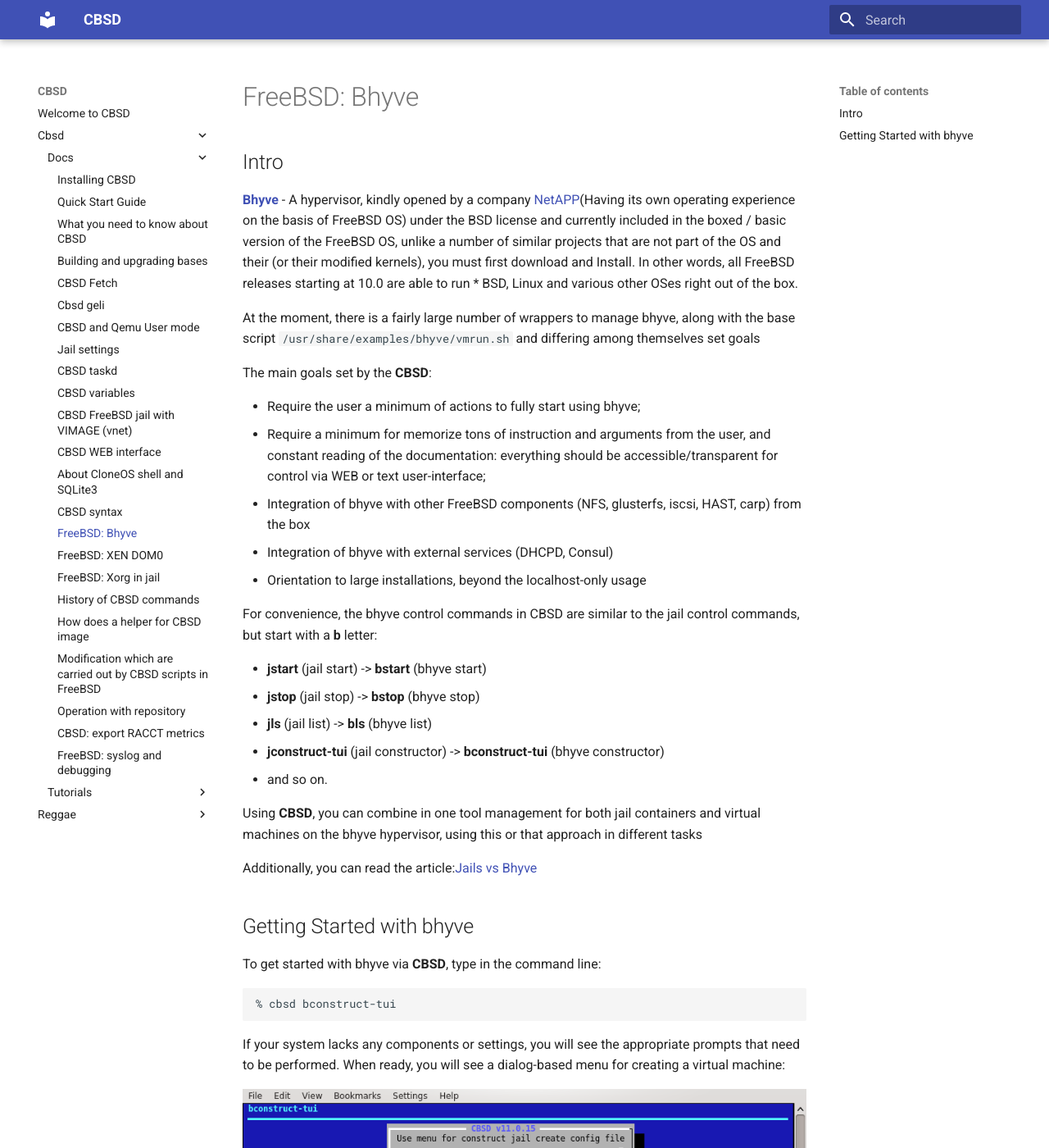
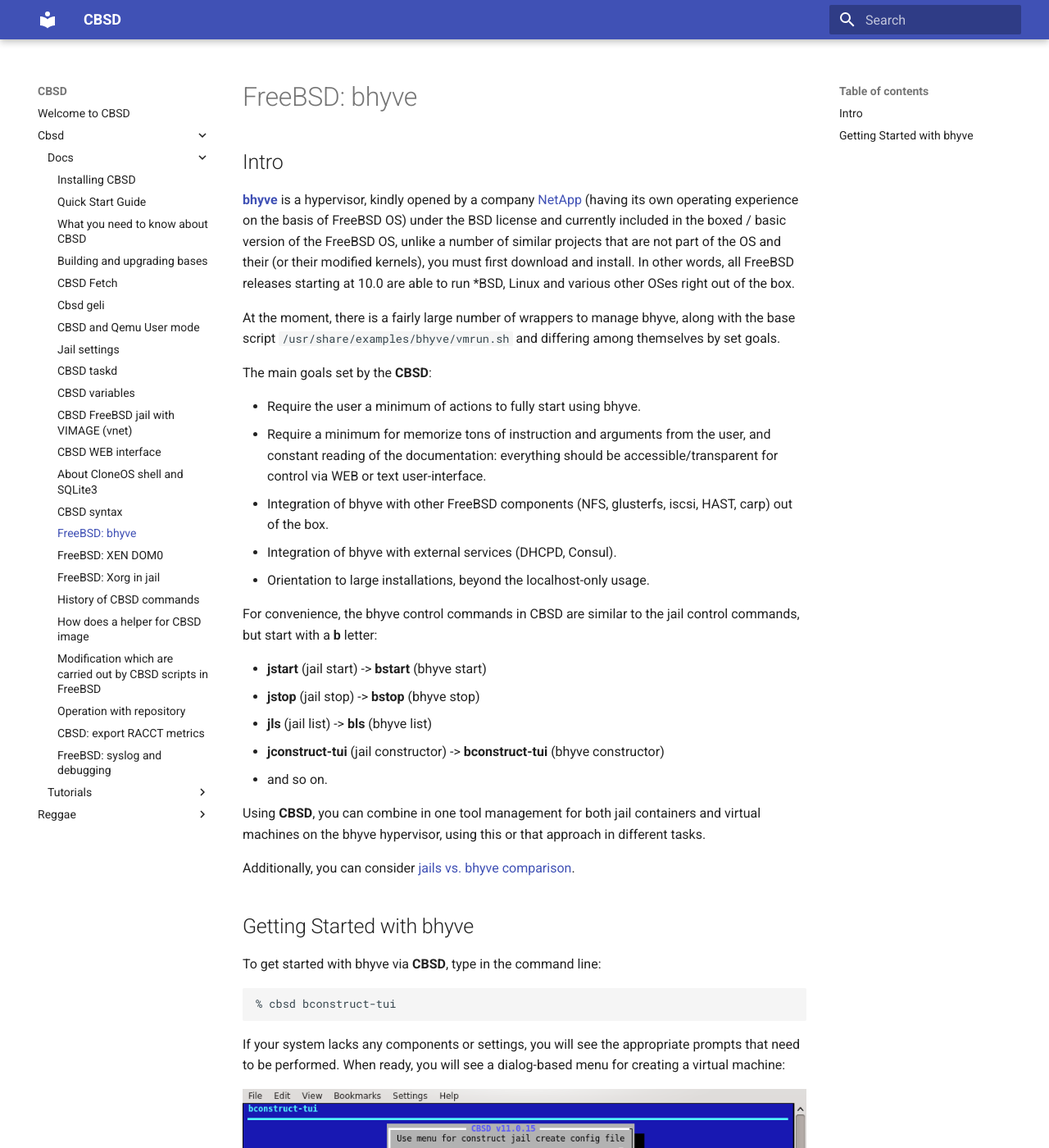
Before and after one commit to cbsd/cbsd.io, an MkDocs documentation site: the page built from docs/cbsd/docs/freebsd-bhyve.md, in a window 1280 px wide and 1400 px high. Shown: the whole window at 82% size. Built offline with MkDocs 1.6.1 and Material for MkDocs 9.7.7, drawn with Linux system fonts in a browser that asks for light colours; some of the changed text lies outside the part shown.

Commit message:
just few typographical improvements
Added admonition markdown extension to add block-styled side content to the  documentation, made few stylistic and typographical corrections to 'FreeBSD: bhyve' article.

````diff
--- a/docs/cbsd/docs/freebsd-bhyve.md
+++ b/docs/cbsd/docs/freebsd-bhyve.md
@@ -1,18 +1,18 @@
-# FreeBSD: Bhyve
+# FreeBSD: bhyve
 
 ## Intro
 
-[**Bhyve**](http://www.freebsd.org/cgi/man.cgi?query=bhyve&sektion=8) - A hypervisor, kindly opened by a company [NetAPP](http://www.netapp.com/us/)(Having its own operating experience on the basis of FreeBSD OS) under the BSD license and currently included in the boxed / basic version of the FreeBSD OS, unlike a number of similar projects that are not part of the OS and their (or their modified kernels), you must first download and Install. In other words, all FreeBSD releases starting at 10.0 are able to run * BSD, Linux and various other OSes right out of the box.
+[**bhyve**](http://man.freebsd.org/bhyve/8) is a hypervisor, kindly opened by a company [NetApp](http://www.netapp.com/us/) (having its own operating experience on the basis of FreeBSD OS) under the BSD license and currently included in the boxed / basic version of the FreeBSD OS, unlike a number of similar projects that are not part of the OS and their (or their modified kernels), you must first download and install. In other words, all FreeBSD releases starting at 10.0 are able to run \*BSD, Linux and various other OSes right out of the box.
 
-At the moment, there is a fairly large number of wrappers to manage bhyve, along with the base script `/usr/share/examples/bhyve/vmrun.sh` and differing among themselves set goals
+At the moment, there is a fairly large number of wrappers to manage bhyve, along with the base script `/usr/share/examples/bhyve/vmrun.sh` and differing among themselves by set goals.
 
 The main goals set by the **CBSD**:
 
-* Require the user a minimum of actions to fully start using bhyve;
-* Require a minimum for memorize tons of instruction and arguments from the user, and constant reading of the documentation: everything should be accessible/transparent for control via WEB or text user-interface;
-* Integration of bhyve with other FreeBSD components (NFS, glusterfs, iscsi, HAST, carp) from the box
-* Integration of bhyve with external services (DHCPD, Consul)
-* Orientation to large installations, beyond the localhost-only usage
+* Require the user a minimum of actions to fully start using bhyve.
+* Require a minimum for memorize tons of instruction and arguments from the user, and constant reading of the documentation: everything should be accessible/transparent for control via WEB or text user-interface.
+* Integration of bhyve with other FreeBSD components (NFS, glusterfs, iscsi, HAST, carp) out of the box.
+* Integration of bhyve with external services (DHCPD, Consul).
+* Orientation to large installations, beyond the localhost-only usage.
 
 For convenience, the bhyve control commands in CBSD are similar to the jail control commands, but start with a **b** letter:
 
@@ -22,9 +22,9 @@ For convenience, the bhyve control commands in CBSD are similar to the jail cont
 * **jconstruct-tui** (jail constructor) -> **bconstruct-tui** (bhyve constructor)
 * and so on.
 
-Using **CBSD**, you can combine in one tool management for both jail containers and virtual machines on the bhyve hypervisor, using this or that approach in different tasks
+Using **CBSD**, you can combine in one tool management for both jail containers and virtual machines on the bhyve hypervisor, using this or that approach in different tasks.
 
-Additionally, you can read the article:[Jails vs Bhyve ](../tutorials/Virtual-Machine-Configuring.md)
+Additionally, you can consider [jails vs. bhyve comparison](../tutorials/Virtual-Machine-Configuring.md).
 
 ## Getting Started with bhyve
 
@@ -52,21 +52,22 @@ and **vnc_options**:
 
 ![](img/bconstruct-tui3.png)
 
-Please note that when you enter the imgsize parameter, you specify the amount of the first (boot) virtual hard disk.
+Please note that when you enter the *imgsize* parameter, you specify the amount of the first (boot) virtual hard disk.
 
 To add additional drives or network cards, use the **cbsd bconfig** command after creating the VM.
 
-By default, virtual machines use the **tap** interface, which **CBSD** automatically switches to your **bridge** on your uplink interface (you can change the interface through the nic_parent menu in 'cbsd bconfig' - bhyvenic - nic1
+By default, virtual machines use the **tap** interface, which **CBSD** automatically switches to the **bridge** on your uplink interface (you can change the interface through the **nic_parent** menu in 'cbsd bconfig' &rarr; bhyvenic &rarr; nic1).
 
-You may prefer two other switching options available in **CBSD**
+You may prefer two other switching options available in **CBSD**:
 
-* Use virtual switch based on [vale(4)](http://man.freebsd.org/vale/4). To do this, use the dialog to create a switch through: **cbsd valecfg-tui**
-* You can exclude the bridge and use a point-to-point connection. To do this, through 'cbsd bconfig' - bhyvenic - nic1, you need to change the nic_parent parameter to **disable**. In this mode, you must assign an IP address as the gateway to your virtual machine on the tap interface
+* Use virtual switch based on [vale(4)](http://man.freebsd.org/vale/4). To do this, use the dialog to create a switch through: **cbsd valecfg-tui**.
+* You can exclude the bridge and use a point-to-point connection. To do this, through 'cbsd bconfig' &rarr; bhyvenic &rarr; nic1, you need to change the **nic_parent** parameter to **disable**. In this mode, you must assign an IP address as the gateway to your virtual machine on the tap interface.
 
-```
-**Attention!** Note the presence of a menu for selecting the bhyve IP address in the bconstruct-tui menu. Keep in mind that without auxiliary scripts inside the distribution
-or virtual machine, you can not manage the settings in the virtual machine itself from the outside. This menu item saves the IP address in the CBSD database so that you can
-configure third-party methods (for example via DHCP) to automatically configure the OS without having to put your own scripts inside. As an example, Look at the article:
-CBSD/bhyve and DHCPD
-```
-read for [CBSD/bhyve](https://www.bsdstore.ru/en/articles/cbsd_vm_hook_dhcpd.html)
+!!! warning
+    Note the presence of a menu for selecting the bhyve IP address in the bconstruct-tui menu.
+
+    Keep in mind that without auxiliary scripts inside the distribution or virtual machine, you can not manage the settings in the virtual machine itself from the outside.
+
+    This menu item saves the IP address in the CBSD database so that you can configure third-party methods (for example via DHCP) to automatically configure the OS without having to put your own scripts inside.
+
+    As an example, look at the article: [CBSD/bhyve](https://www.bsdstore.ru/en/articles/cbsd_vm_hook_dhcpd.html) and DHCPD.
--- a/mkdocs.yml
+++ b/mkdocs.yml
@@ -1,3 +1,5 @@
 site_name: CBSD
 theme:
   name: material
+markdown_extensions:
+  - admonition
````
Also changed, not shown: other parts of docs/cbsd/docs/freebsd-bhyve.md (+3 -3 lines).
